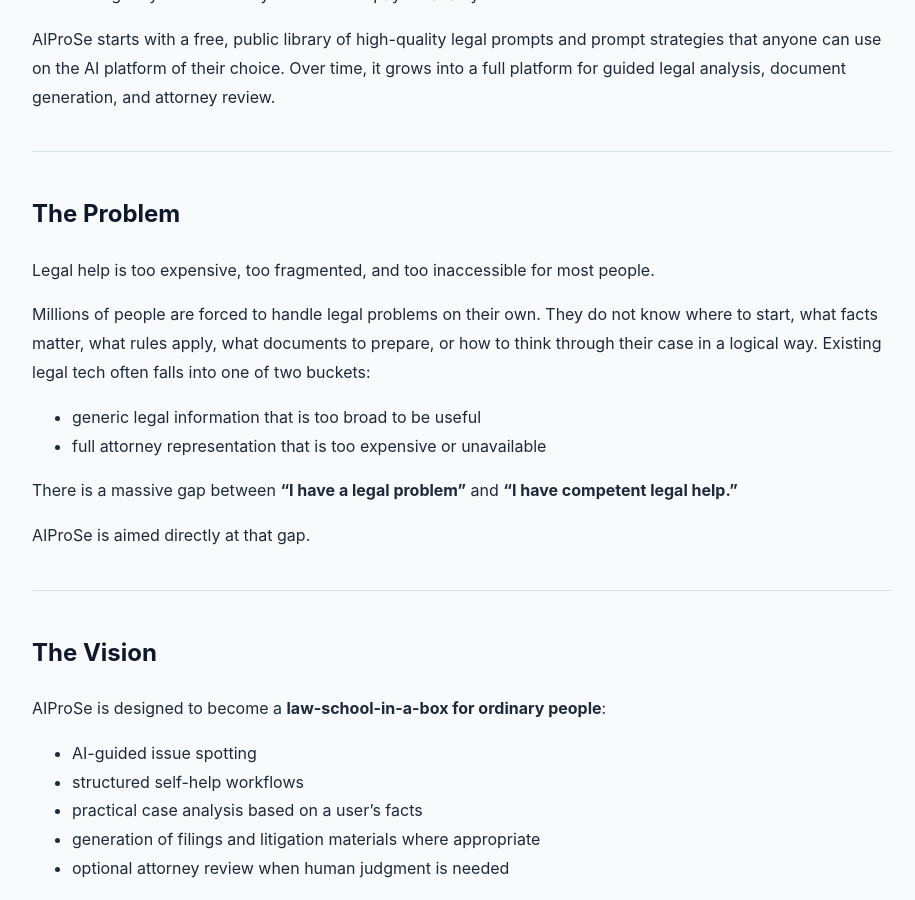
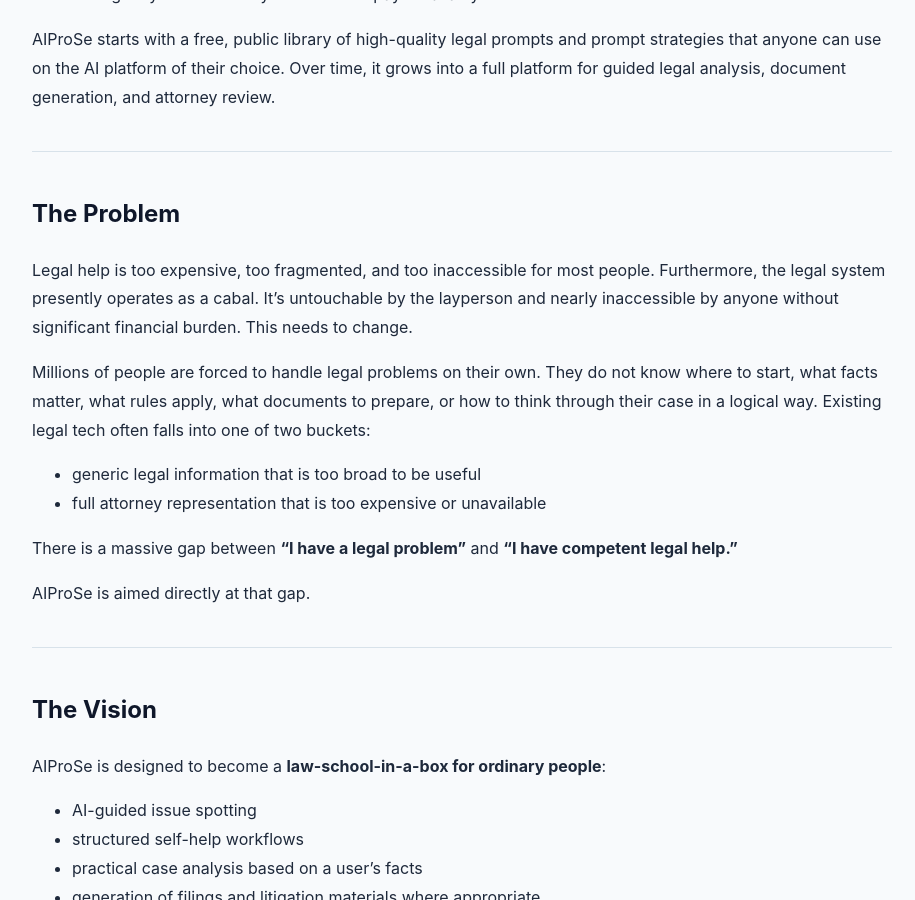
Before and after one commit to kasosterbuhr/kaso.law, a Jekyll site: the page built from index.md, in a window 1280 px wide and 900 px high, scrolled down 631 px. Shown: the whole window, without its empty margins (178-1093 px from the left). Built offline with Jekyll 4.4.1, drawn with Linux system fonts in a browser that asks for light colours.

```diff
--- a/index.md
+++ b/index.md
@@ -18,7 +18,7 @@ AIProSe starts with a free, public library of high-quality legal prompts and pro
 
 ## The Problem
 
-Legal help is too expensive, too fragmented, and too inaccessible for most people.
+Legal help is too expensive, too fragmented, and too inaccessible for most people. Furthermore, the legal system presently operates as a cabal. It's untouchable by the layperson and nearly inaccessible by anyone without significant financial burden. This needs to change.
 
 Millions of people are forced to handle legal problems on their own. They do not know where to start, what facts matter, what rules apply, what documents to prepare, or how to think through their case in a logical way. Existing legal tech often falls into one of two buckets:
 
```
